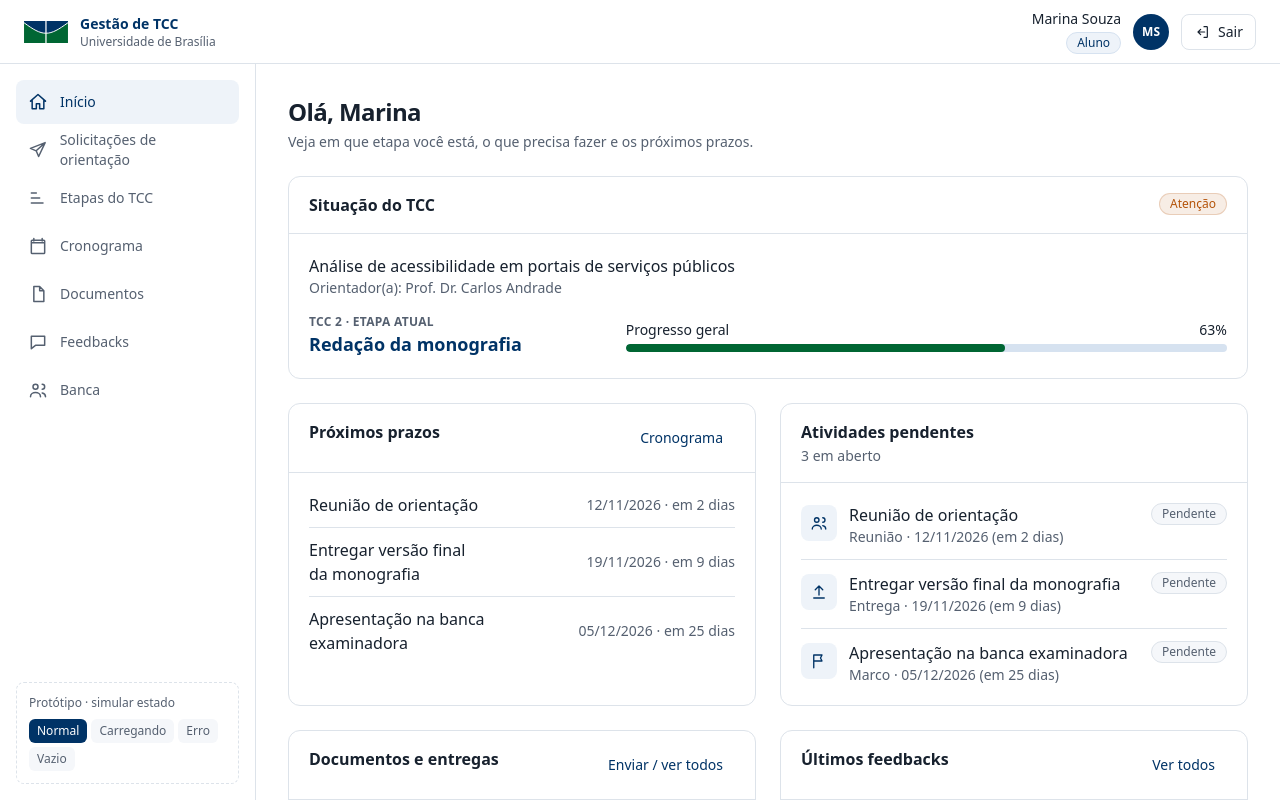
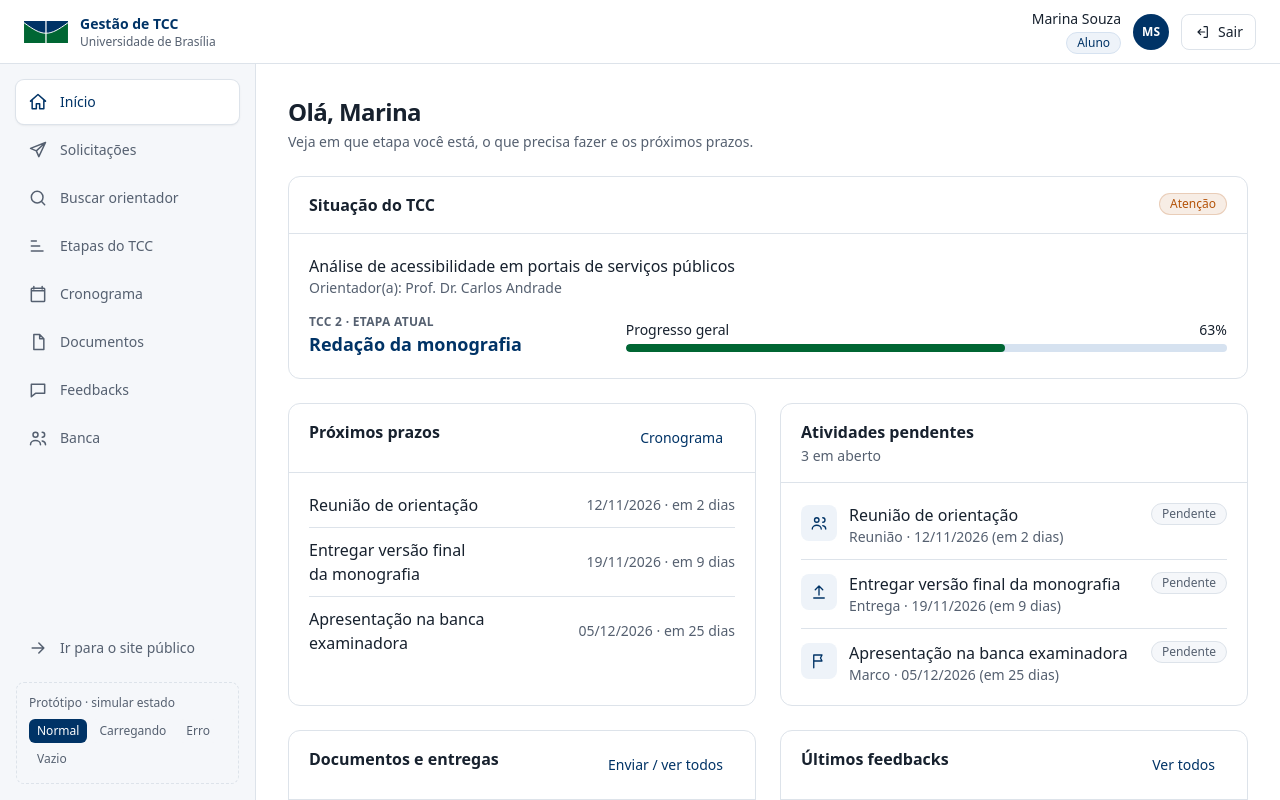
Before and after one commit to TCC-Gestao-e-acompanhamento/frontend, a React (Vite) app: page /entrar in a window 1280 px wide. Both pictures are taken after a click on the button 640 px from the left and 240 px from the top of the page. Shown: the top 800 px of the page. Built offline with nearby package versions, Linux system fonts and the light colour scheme.

Commit message:
style: menu lateral em camada neutra e link para o site público

```diff
--- a/src/layouts/AppShell.tsx
+++ b/src/layouts/AppShell.tsx
@@ -1,5 +1,5 @@
 import { useState, type ReactNode } from 'react'
-import { NavLink, useLocation, useNavigate } from 'react-router-dom'
+import { Link, NavLink, useLocation, useNavigate } from 'react-router-dom'
 import { useCurrentUser, useAuth } from '../auth/useAuth'
 import { Badge, Button, Icon } from '../design-system'
 import { cn, initials } from '../lib/format'
@@ -32,7 +32,7 @@ export function AppShell({ children }: { children: ReactNode }) {
           className={({ isActive }) =>
             cn(
               'flex min-h-11 items-center gap-3 rounded-lg px-3 text-sm font-medium',
-              isActive ? 'bg-brand-50 text-brand-700' : 'text-ink-muted hover:bg-surface-muted hover:text-ink',
+              isActive ? 'bg-surface text-brand-700 shadow-sm ring-1 ring-border' : 'text-ink-muted hover:bg-surface hover:text-ink',
             )
           }
         >
@@ -82,13 +82,19 @@ export function AppShell({ children }: { children: ReactNode }) {
         <aside
           id="menu-lateral"
           className={cn(
-            'fixed inset-x-0 top-16 bottom-0 z-20 flex-col justify-between overflow-y-auto border-r border-border bg-surface p-4 lg:sticky lg:top-16 lg:h-[calc(100vh-4rem)] lg:translate-x-0',
+            'fixed inset-x-0 top-16 bottom-0 z-20 flex-col justify-between gap-6 overflow-y-auto border-r border-border bg-surface-muted p-4 lg:sticky lg:top-16 lg:h-[calc(100vh-4rem)] lg:translate-x-0',
             open ? 'flex' : 'hidden lg:flex',
             'sm:right-auto sm:w-72 lg:w-auto',
           )}
         >
           {nav}
-          <SimulateStates />
+          <div className="space-y-3">
+            <Link to="/" className="flex min-h-11 items-center gap-3 rounded-lg px-3 text-sm text-ink-muted hover:bg-surface hover:text-ink">
+              <Icon name="arrow" />
+              Ir para o site público
+            </Link>
+            <SimulateStates />
+          </div>
         </aside>
 
         <main id="conteudo" tabIndex={-1} className="mx-auto w-full max-w-6xl px-4 py-6 lg:px-8 lg:py-8">
--- a/src/routes/navigation.ts
+++ b/src/routes/navigation.ts
@@ -20,7 +20,8 @@ export const homePath = (role: Role): string => `/${role}`
 export const NAV: Record<Role, NavItem[]> = {
   aluno: [
     { to: '/aluno', label: 'Início', icon: 'home', end: true },
-    { to: '/aluno/solicitacoes', label: 'Solicitações de orientação', icon: 'send' },
+    { to: '/aluno/solicitacoes', label: 'Solicitações', icon: 'send' },
+    { to: '/orientadores', label: 'Buscar orientador', icon: 'search' },
     { to: '/aluno/etapas', label: 'Etapas do TCC', icon: 'steps' },
     { to: '/aluno/cronograma', label: 'Cronograma', icon: 'calendar' },
     { to: '/aluno/documentos', label: 'Documentos', icon: 'file' },
@@ -39,7 +40,7 @@ export const NAV: Record<Role, NavItem[]> = {
   coordenacao: [
     { to: '/coordenacao', label: 'Início', icon: 'home', end: true },
     { to: '/coordenacao/tccs', label: 'TCCs', icon: 'list' },
-    { to: '/coordenacao/orientadores', label: 'Orientadores', icon: 'users' },
+    { to: '/coordenacao/orientadores', label: 'Vínculos', icon: 'users' },
     { to: '/coordenacao/prazos', label: 'Etapas e prazos', icon: 'calendar' },
     { to: '/coordenacao/bancas', label: 'Bancas', icon: 'flag' },
   ],
```
